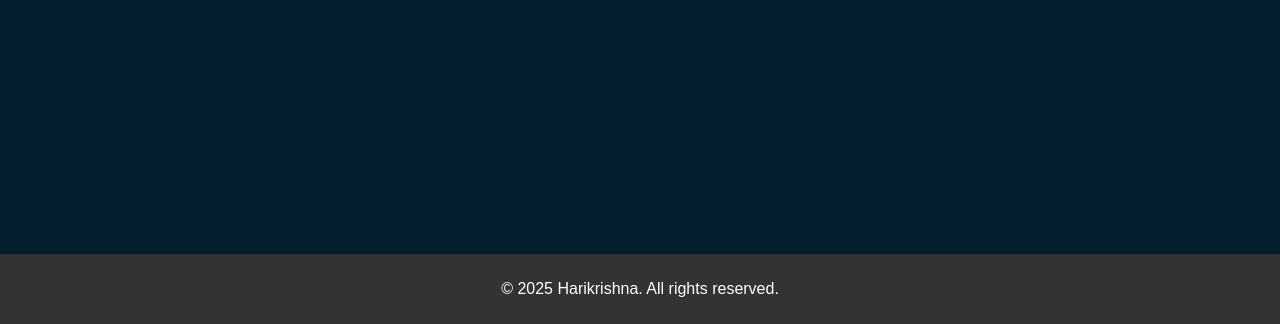
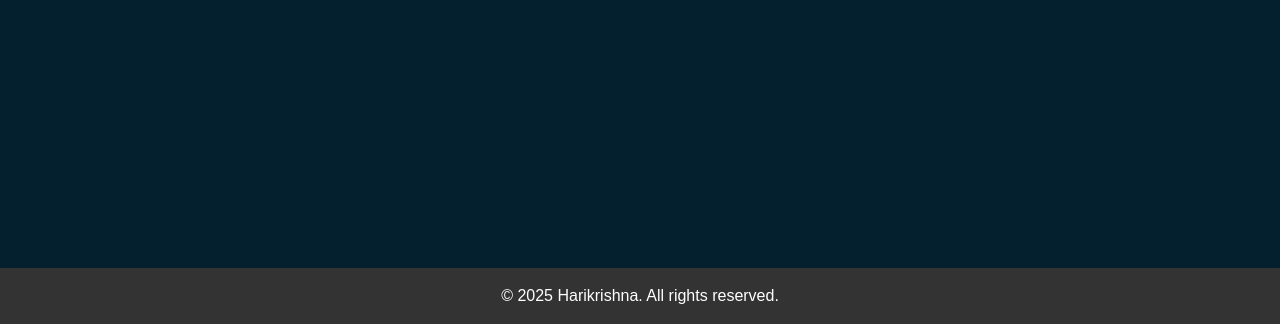
Before and after one commit to harikrishnanallamaru/Harikrishna-portfolio, a plain HTML site: page index.html in a window 1280 px wide. Shown: the part 476-800 px from the top of the page. Drawn offline with nearby package versions, Linux system fonts and the light colour scheme.

Commit message:
Update styles.css

```diff
--- a/styles.css
+++ b/styles.css
@@ -40,6 +40,6 @@ footer {
     background-color: #333; /* Dark background */
     color: white; /* White text color */
     text-align: center; /* Center the text horizontally */
-    padding: 10px 0; /* Vertical padding */
+    padding: 3px 0; /* Vertical padding */
     font-family: Arial, sans-serif; /* Font style */
 }
```
